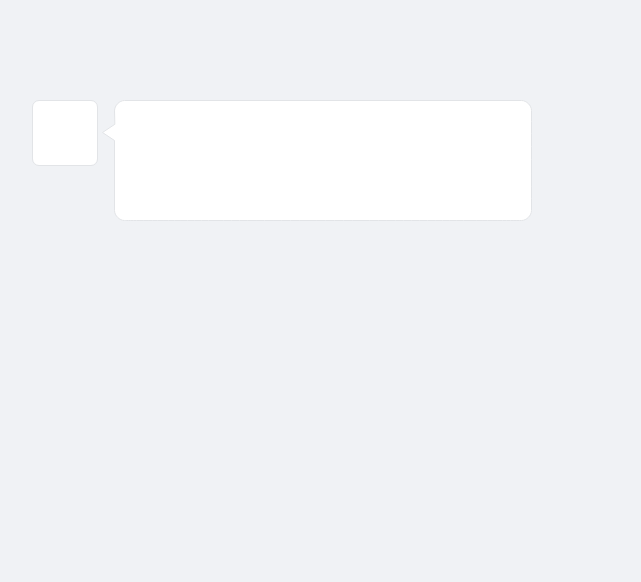
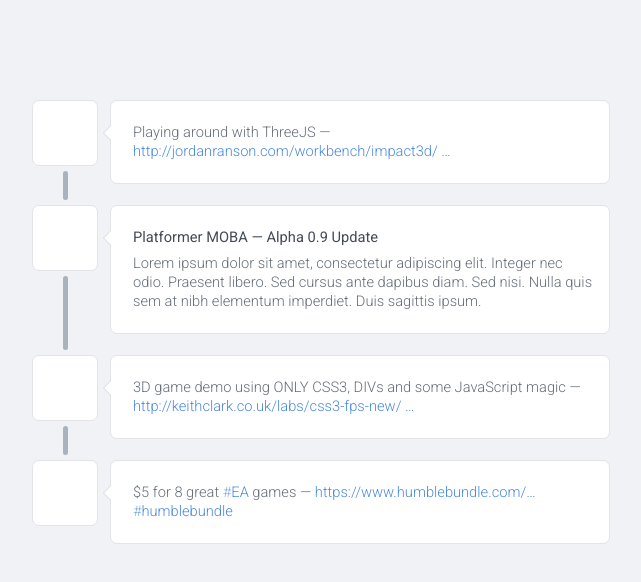
Before and after one commit to jordanranson-archive/GameDevExperiments, a plain HTML site: page page-layout.html in a window 1280 px wide. Shown: the whole page, without its empty margins (358-999 px from the left). Drawn offline with Linux system fonts and the light colour scheme.

Commit message:
Cool line things

```diff
--- a/page-layout.html
+++ b/page-layout.html
@@ -1,95 +1,200 @@
 <!DOCTYPE html>
 <html>
 <head>
+	<meta charset="utf-8">
 	<style>
+		/* imports */
+		@import url(http://fonts.googleapis.com/css?family=Roboto:400,300);
+		@import url(http://fonts.googleapis.com/css?family=Vollkorn);
+
+
+		/* reset */
+		html, body, div, span, applet, object, iframe,
+		h1, h2, h3, h4, h5, h6, p, blockquote, pre,
+		a, abbr, acronym, address, big, cite, code,
+		del, dfn, em, img, ins, kbd, q, s, samp,
+		small, strike, strong, sub, sup, tt, var,
+		b, u, i, center,
+		dl, dt, dd, ol, ul, li,
+		fieldset, form, label, legend,
+		table, caption, tbody, tfoot, thead, tr, th, td,
+		article, aside, canvas, details, embed,
+		figure, figcaption, footer, header, hgroup,
+		menu, nav, output, ruby, section, summary,
+		time, mark, audio, video {
+			margin: 0;
+			padding: 0;
+			border: 0;
+			font-size: 100%;
+			font: inherit;
+			vertical-align: baseline;
+		}
+		article, aside, details, figcaption, figure,
+		footer, header, hgroup, menu, nav, section {
+			display: block;
+		}
+		body {
+			line-height: 1;
+		}
+		ol, ul {
+			list-style: none;
+		}
+		blockquote, q {
+			quotes: none;
+		}
+		blockquote:before, blockquote:after,
+		q:before, q:after {
+			content: '';
+			content: none;
+		}
+		table {
+			border-collapse: collapse;
+			border-spacing: 0;
+		}
+
+
+		/* general rules */
 		body {
 			background: #F0F2F5;
+			color: #494A4A;
 			margin: 0;
 			padding: 100px;
 		}
+		a:link, a:visited {
+			color: #4A89DC;
+			text-decoration: none;
+		}
+		a:hover {
+			color: #6ea9fa;
+			text-decoration: underline;
+		}
+
+
+		/* article container */
 		.card {
 			position: relative;
-			background: #ffffff;
 			width: 500px;
-			margin: 0 auto;
+			margin: 0 auto 1.3em auto;
 		}
+		.card:not(:last-child)::before,
+		.card:not(:last-child)::after {
+			content: '';
+			position: absolute;
+			top: 71px;
+			left: 33px;
+			bottom: 0;
+			width: 5px;
+			margin: 0 0 0 -2px;
+
+			background: #AAB2BD;
+			border-radius: 12px 12px 0 0;
+		}
+		.card:not(:last-child)::after {
+			top: 100%;
+			left: 33px;
+			width: 5px;
+			height: 1.3em;
+			margin-top: -5px;
+
+			border-radius: 0 0 12px 12px;
+		}
+
+		/* article icon */
 		.card .source {
+			position: relative;
+			width: 64px;
+			height: 64px;
+			float: left;
+
 			border-radius: 7px;
 			background: #ffffff;
 			border: solid 1px #e2e4e7;
-			width: 64px;
-			height: 64px;
-			float: left;
 		}
+
+		/* article contents */
 		.card .contents {
+			border-radius: 7px;
+			background: #ffffff;
+			border: solid 1px #e2e4e7;
+
+			position: relative;
 			box-sizing: border-box;
+			width: 100%;
+			margin: 0 0 0 78px;
+			padding: 1em;
+
+			color: #656D78;
+			font: 300 11pt/1.3em 'Roboto';
+		}
+		.card .contents::before,
+		.card .contents::after {
+			content: '';
 			position: absolute;
-			top: 0;
-			right: 0;
-			height: 121px;
-			padding: 11px 11px 11px 23px;
-			left: 70px;
+			top: 24px;
+			left: -8px;
+			width: 0;
+			height: 0;
+			border-right: solid 8px transparent;
+			border-top: solid 8px transparent;
+			border-bottom: solid 8px transparent;
 		}
-		.card svg {
-			position: absolute;
-			top: 0;
-			right: 0;
-			height: 121px;
-			left: 70px;
+		.card .contents::before {
+			border-size: 10px;
+			border-right-color: #d6d7db;
+
+			z-index: 100;
 		}
-		.card path {
-			fill: #ffffff;
-			stroke: #e2e4e7;
-			stroke-width: 1;
-			stroke-linecap: round;
-			stroke-linejoin: round;
-			stroke-miterlimit: 4;
-			stroke-opacity: 1;
-			stroke-dasharray: none
+		.card .contents::after {
+			border-right-color: #ffffff;
+
+			z-index: 101;
+			margin-left: 1px;
+		}
+
+		/* article content style */
+		.card h3 {
+			padding: 0.5em 0 0 0.5em;
+
+			color: #434A54;
+			font: 400 11pt/1.3em 'Roboto';
+		}
+		.card p {
+			padding: 0.5em 0 0.5em 0.5em;
+		}
+		.card a em {
+			opacity: 0.7;
 		}
 	</style>
-	<script>
-		var svgns = 'http://www.w3.org/2000/svg';
-
-		window.onload = function() {
-			var card = document.querySelector('.contents');
-
-			var w = card.offsetWidth, h = card.offsetHeight;
-			console.log( w, h );
-
-			var svg = document.querySelector( 'svg' );
-				svg.style.width = w+'px';
-				svg.style.height = h+'px';
-
-			var path = document.createElementNS( svgns, 'path' );
-				path.setAttributeNS( null, 'd', getBubblePath( w-14, h-2 ) );
-
-			svg.appendChild( path );
-		}
-
-		function getBubblePath( w, h ) {
-			w += 2;
-			h += 2;
-			var path =
-				'm 12.5,10.5 ' +
-				'c 0,-5 5,-10 10,-10 ' +
-				'l '+(w-21)+',0 ' +
-				'c 5,1e-5 10,5 10,10 0,28 0,'+(h-51)+' 0,'+(h-21)+' ' +
-				'0,5 -5,10 -10,10 -40,0 -'+(w-21)+',0 -'+(w-21)+',0 ' +
-				'-5,10e-6 -10,-5 -10,-10 ' +
-				'l 0,-'+(h-51)+' -12,-8 12,-8 ' +
-				'z';
-
-			return path;
-		}
-	</script>
 </head>
 <body>
 
 <section class="card">
 	<div class="source"></div>
-	<div class="contents"></div>
-	<svg></svg>
+	<article class="contents">
+		<p>Playing around with ThreeJS — <a href="">http://jordanranson.com/workbench/impact3d/ …</a></p>
+	</article>
+</section>
+
+<section class="card">
+	<div class="source"></div>
+	<article class="contents">
+		<h3>Platformer MOBA &mdash; Alpha 0.9 Update</h3>
+		<p>Lorem ipsum dolor sit amet, consectetur adipiscing elit. Integer nec odio. Praesent libero. Sed cursus ante dapibus diam. Sed nisi. Nulla quis sem at nibh elementum imperdiet. Duis sagittis ipsum.</p>
+	</article>
+</section>
+
+<section class="card">
+	<div class="source"></div>
+	<article class="contents">
+		<p>3D game demo using ONLY CSS3, DIVs and some JavaScript magic — <a href="">http://keithclark.co.uk/labs/css3-fps-new/ …</a></p>
+	</article>
+</section>
+
+<section class="card">
+	<div class="source"></div>
+	<article class="contents">
+		<p>$5 for 8 great <a href=""><em>#</em>EA</a> games  — <a href="">https://www.humblebundle.com/…</a> <a href=""><em>#</em>humblebundle</a></p>
+	</article>
 </section>
 
 </body>
```
